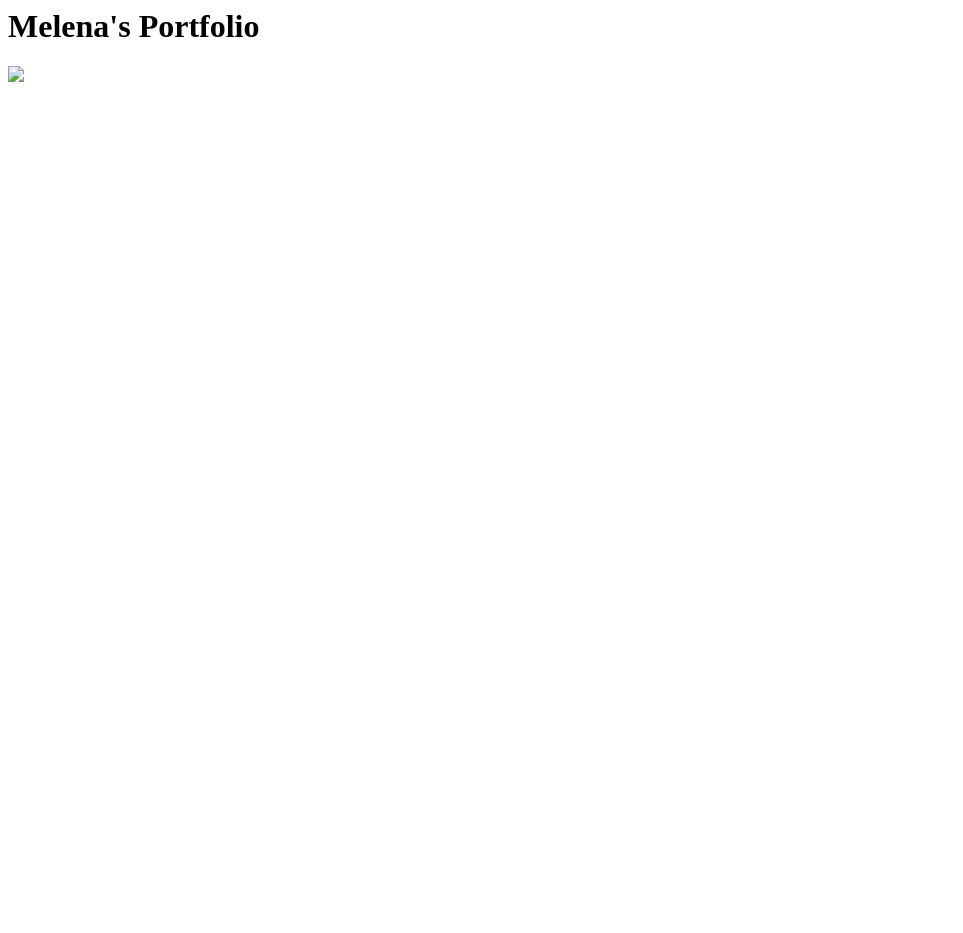
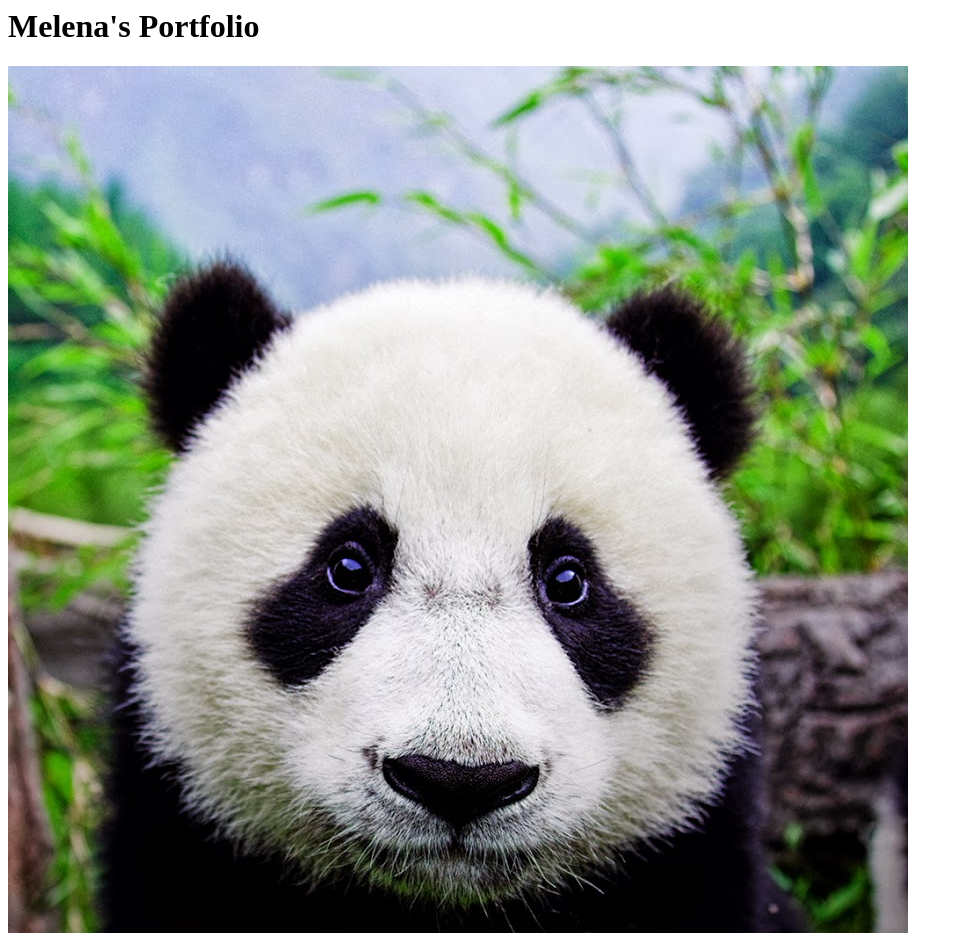
Before and after one commit to melenaz/melenaz.github.io, a plain HTML site: page index.html in a window 1280 px wide. Shown: the top 933 px of the page, without its empty margins (0-963 px from the left). Before the commit the page ends 800 px from the top, so only its background shows below. Drawn offline with Linux system fonts and the light colour scheme.

Commit message:
Update index.html

```diff
--- a/index.html
+++ b/index.html
@@ -1,4 +1,4 @@
 <html>
     <h1>Melena's Portfolio</h1>
-    <img src="./ez.jpg" >
+    <img src="./panda.jpg" >
 </html>
```
